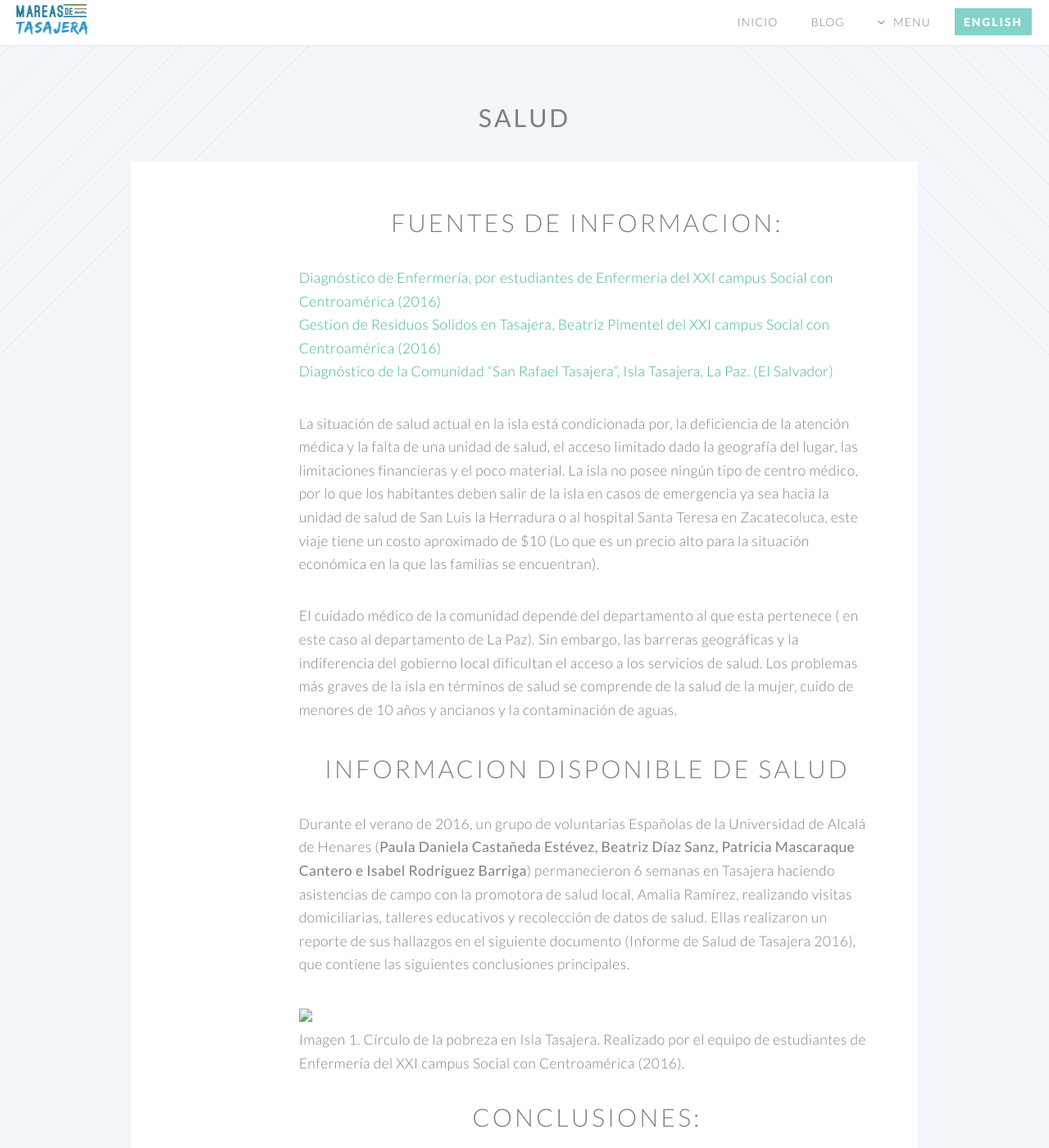
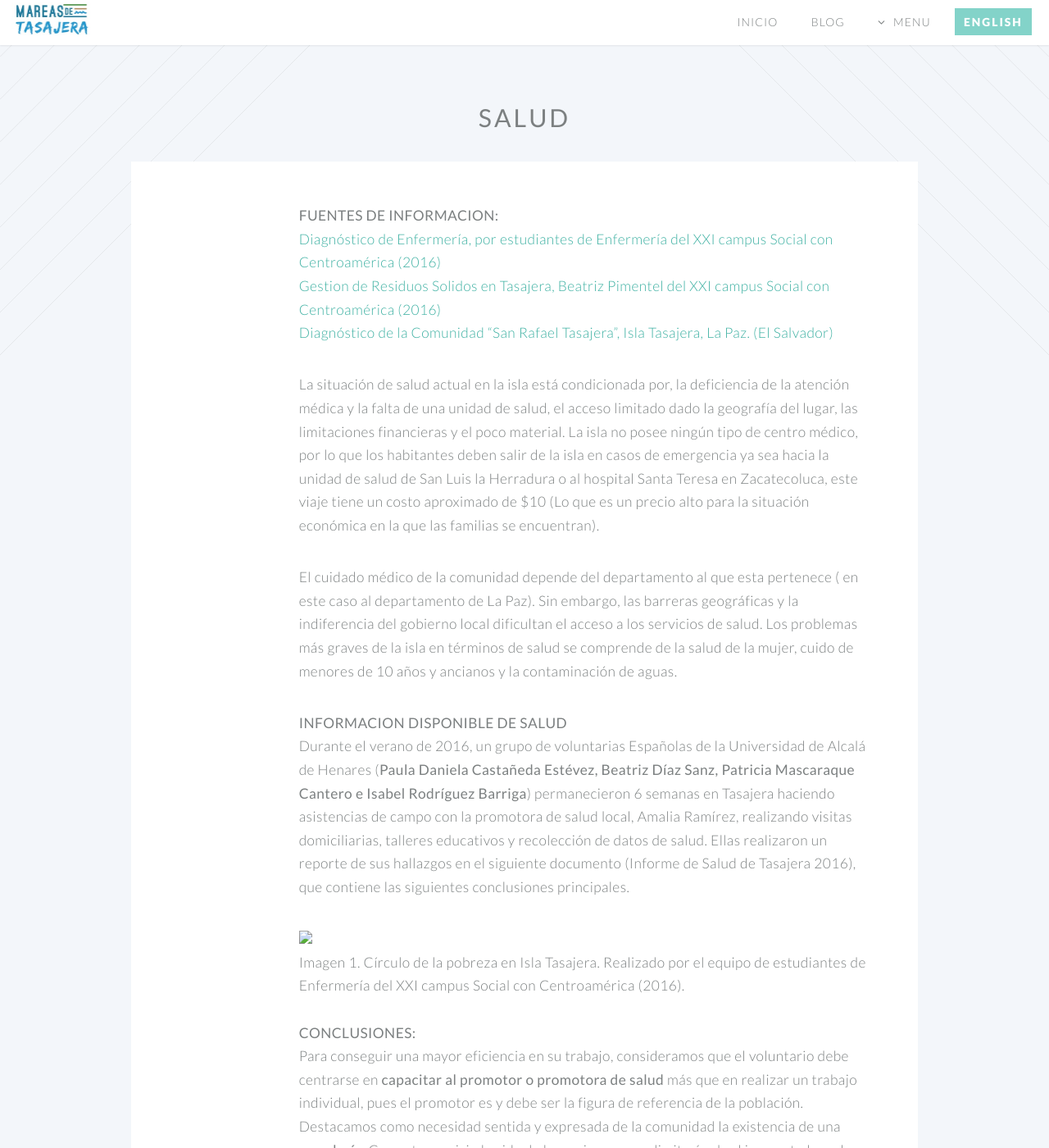
Before and after one commit to danteo90/danteo90.github.io, a Jekyll site: the page salud.html, which Jekyll copies as it is, in a window 1280 px wide and 1400 px high. Shown: the whole window at 82% size. Built offline with Jekyll 4.4.1, drawn with Linux system fonts in a browser that asks for light colours.

```diff
--- a/salud.html
+++ b/salud.html
@@ -138,7 +138,7 @@
 								<!-- Content -->
 									<div class="content">
 										<section>
-											<h4>Fuentes de Informacion:</h4>
+											<span><strong>FUENTES DE INFORMACION:</strong></span>
 											<ul style="">
 												<li><a href="https://drive.google.com/file/d/0B1bTQi1blEtwSnNOR0lSMURLOTQ/view?usp=sharing" target="_blank">Diagnóstico de Enfermería, por estudiantes de Enfermería del XXI campus Social con Centroamérica (2016)</a></li>
 												<li><a href="https://drive.google.com/file/d/0B1bTQi1blEtwN19Yd2dacWVmR3lLWXBDZmhQZFhmbG12bnlN/view?usp=sharing" target="_blank">Gestion de Residuos Solidos en Tasajera, Beatriz Pimentel del XXI campus Social con Centroamérica (2016)</a></li>
@@ -149,12 +149,12 @@
 </p>
 											<p>El cuidado médico de la comunidad depende del departamento al que esta pertenece ( en este caso al departamento de La Paz). Sin embargo, las barreras geográficas y la indiferencia del gobierno local dificultan el acceso a los servicios de salud. Los problemas más graves de la isla en términos de salud se comprende de la salud de la mujer, cuido de menores de 10 años y ancianos y la contaminación de aguas.
 </p>
-											<h4>Informacion disponible de Salud</h4>
+											<span><strong>INFORMACION DISPONIBLE DE SALUD</span></strong>
 											<p>Durante el verano de 2016, un grupo de voluntarias Españolas de la Universidad de Alcalá de Henares (<strong>Paula Daniela Castañeda Estévez, Beatriz Díaz Sanz, Patricia Mascaraque Cantero e Isabel Rodríguez Barriga</strong>) permanecieron 6 semanas en Tasajera haciendo asistencias de campo con la promotora de salud local, Amalia Ramírez, realizando visitas domiciliarias, talleres educativos y recolección de datos de salud. Ellas realizaron un reporte de sus hallazgos en el siguiente documento (Informe de Salud de Tasajera 2016), que contiene las siguientes conclusiones principales.
 </p>
 											<div><img src="danteo90.github.io/images/health_charts/salud_circulo.jpg"><span><em><br />Imagen 1. Círculo de la pobreza en Isla Tasajera. Realizado por el equipo de estudiantes de Enfermería del XXI campus Social con Centroamérica (2016).</em></span></div>
 											<br />
-											<h4>Conclusiones:</h4>
+											<span><strong>CONCLUSIONES:</span></strong>
 											<ol style="">
 												<li>Para conseguir una mayor eficiencia en su trabajo, consideramos que el voluntario debe centrarse en <strong>capacitar al promotor o promotora de salud</strong> más que en realizar un trabajo individual, pues el promotor es y debe ser la figura de referencia de la población.</li>
 												<li>Destacamos como necesidad sentida y expresada de la comunidad la existencia de una <strong>guardería</strong>. Con este servicio la vida de las mujeres no se limitaría al rol impuesto basado en las tareas domésticas.</li>
```
